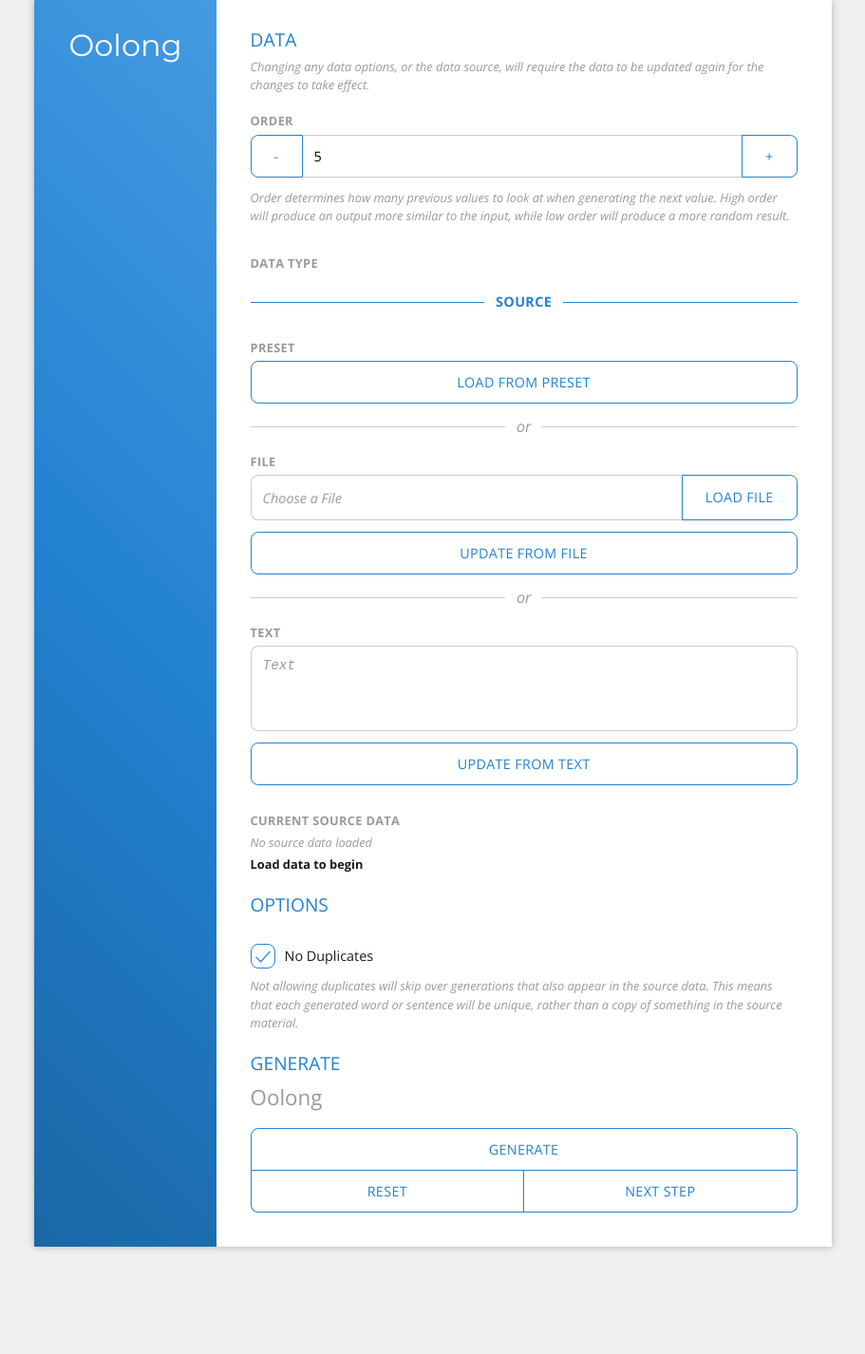
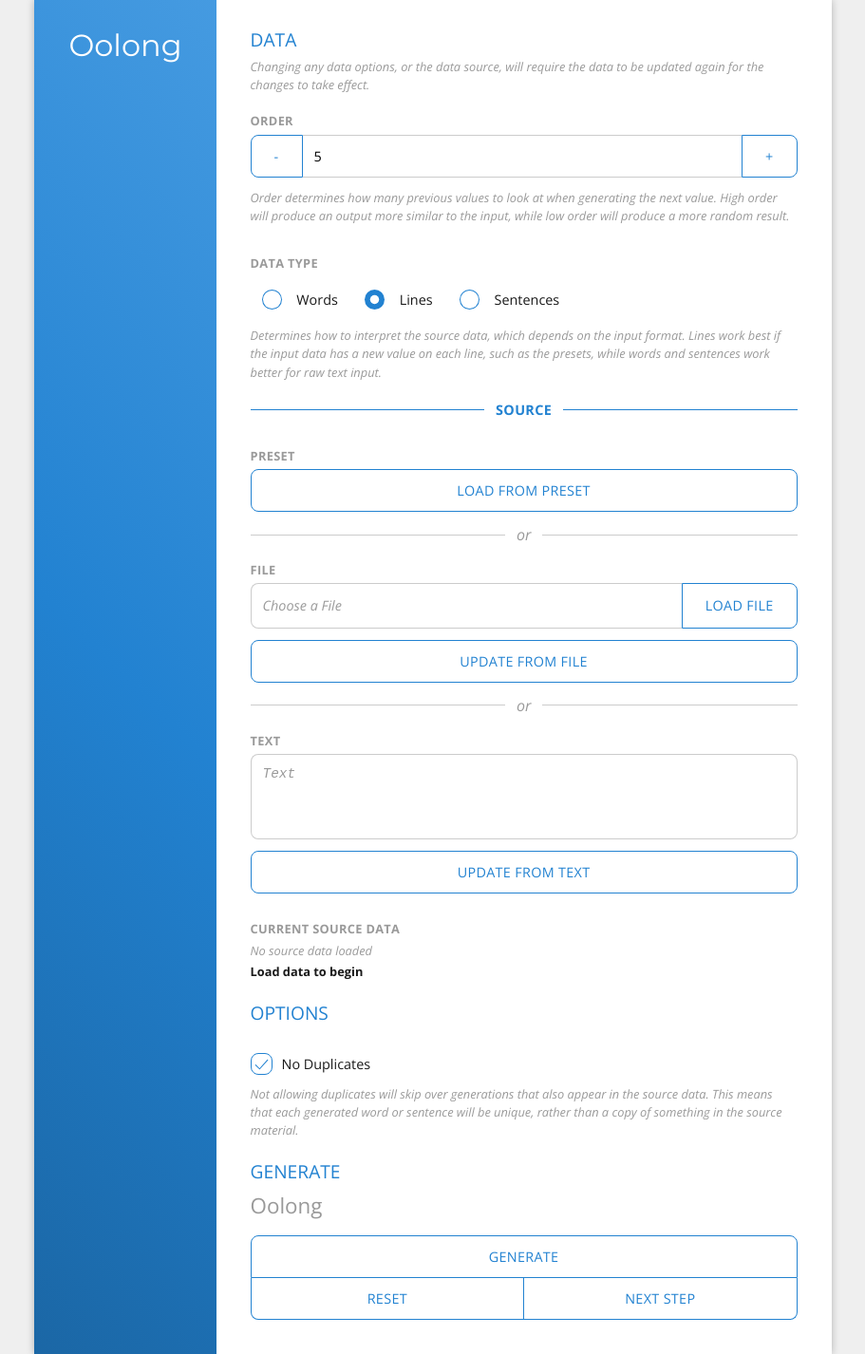
Before and after one commit to YtnomSnrub/oolong, a Jekyll site: the page built from index.html, in a window 1280 px wide. Shown: the whole page at 95% size, without its empty margins (184-1095 px from the left). Built offline with Jekyll 4.4.1, drawn with Linux system fonts in a browser that asks for light colours.

Commit message:
Added input type selection

```diff
--- a/_config.yml
+++ b/_config.yml
@@ -15,10 +15,7 @@
 # in the templates via {{ site.myvariable }}.
 title: Oolong
 email: jalaunder@gmail.com
-description: >- # this means to ignore newlines until next config key
-  A random word build using markov chains on a custom input.
 baseurl: "/oolong" # the subpath of your site
-url: "" # the base hostname & protocol for your site, e.g. http://example.com
 author: YtnomSnrub
 encoding: utf-8
 
--- /dev/null
+++ b/_includes/elements/checkbox.html
@@ -0,0 +1,11 @@
+<label class="checkbox" for="{{ include.id }}">
+    {%- if include.checked -%}
+    <input type="checkbox" name="{{ include.id }}" id="{{ include.id }}" checked>
+    {%- else -%}
+    <input type="checkbox" name="{{ include.id }}" id="{{ include.id }}">
+    {%- endif -%}
+    <svg width="20px" height="20px" viewBox="0 0 20 20">
+        <polyline points="4 11 8 15 16 6"></polyline>
+    </svg>
+    <span>{{ include.label }}</span>
+</label>
--- /dev/null
+++ b/_includes/elements/radio.html
@@ -0,0 +1,9 @@
+<label class="radio">
+    {%- if include.checked -%}
+    <input type="radio" name="{{ include.name }}" value="{{ include.value }}" checked>
+    {%- else -%}
+    <input type="radio" name="{{ include.name }}" value="{{ include.value }}">
+    {%- endif -%}
+    <div class="radio-inner"></div>
+    <span>{{ include.label }}</span>
+</label>
--- a/_layouts/oolong.html
+++ b/_layouts/oolong.html
@@ -31,10 +31,18 @@ layout: default
         </div>
 
         <div class="flex-vertical flex-container">
-            <label for="InputLoadDataType" class="heading-description">Data Type</label>
-            <div class="flex-horizontal">
+            <label for="InputLoadSplitType" class="heading-description">Data Type</label>
+            <div class="radio-group" id="InputLoadSplitType">
+                {%- include elements/radio.html name="inputloadsplittype" value="words" label="Words" -%}
+                {%- include elements/radio.html name="inputloadsplittype" value="lines" label="Lines" checked="true" -%}
+                {%- include elements/radio.html name="inputloadsplittype" value="sentences" label="Sentences" -%}
+            </div>
 
-            </div>
+            <p class="text-description">
+                Determines how to interpret the source data, which depends on the input format.
+                Lines work best if the input data has a new value on each line, such as the presets,
+                while words and sentences work better for raw text input.
+            </p>
         </div>
 
         <h3 class="text-ruled">Source</h3>
@@ -86,13 +94,8 @@ layout: default
         <h2>Options</h2>
 
         <div class="flex-vertical flex-container">
-            <label class="checkbox" for="OptionCheckboxSkipDuplicate">
-                <input type="checkbox" name="skipduplicate" id="OptionCheckboxSkipDuplicate" checked>
-                <svg width="20px" height="20px" viewBox="0 0 20 20">
-                    <polyline points="4 11 8 15 16 6"></polyline>
-                </svg>
-                <span>No Duplicates</span>
-            </label>
+            {%- include elements/checkbox.html id="OptionCheckboxSkipDuplicate" label="No Duplicates" checked="true" -%}
+
             <p class="text-description">
                 Not allowing duplicates will skip over generations that also appear in the source data.
                 This means that each generated word or sentence will be unique, rather than a copy of something in the
--- a/_sass/content/dialog.scss
+++ b/_sass/content/dialog.scss
@@ -64,7 +64,7 @@ $dialog-transition-time-out: 0.15s;
         border-radius: $border-radius;
         box-shadow: $shadow-dialog;
 
-        @media screen and (max-width: $page-breakpoint-full) {
+        @media screen and (max-width: $page-breakpoint-medium) {
             margin: $padding-medium;
         }
 
--- a/_sass/content/input.scss
+++ b/_sass/content/input.scss
@@ -11,10 +11,10 @@ button,
 textarea,
 label.button,
 label.checkbox,
+label.radio,
 input[type="file"] + label {
     position: relative;
 
-    display: block;
     overflow: hidden;
 
     box-sizing: border-box;
@@ -91,7 +91,8 @@ textarea {
 }
 
 input[type="file"],
-input[type="checkbox"] {
+input[type="checkbox"],
+input[type="radio"] {
     display: block;
 
     width: 0;
@@ -153,7 +154,7 @@ input[type="file"] + label {
     }
 }
 
-$checkbox-size: 1.5rem;
+$checkbox-size: 21px;
 
 label.checkbox {
     padding-left: calc(#{$checkbox-size} + #{$padding-small});
@@ -243,3 +244,100 @@ label.checkbox {
         }
     }
 }
+
+.radio-group {
+    @media screen and (max-width: $page-breakpoint-medium) {
+        padding-bottom: $padding-gap;
+    }
+}
+
+label.radio {
+    display: inline-block;
+
+    width: auto;
+
+    cursor: pointer;
+
+    @media screen and (max-width: $page-breakpoint-medium) {
+        display: block;
+    }
+
+    span,
+    .radio-inner {
+        display: inline-block;
+
+        vertical-align: middle;
+    }
+
+    span {
+        padding-left: $padding-small;
+
+        transition: color 0.1s ease-in-out;
+
+        color: $text-color;
+    }
+
+    .radio-inner {
+        position: relative;
+
+        width: $checkbox-size;
+        height: $checkbox-size;
+
+        border: none;
+        border-radius: $checkbox-size;
+        background-color: $accent-color;
+
+        &::before {
+            position: absolute;
+            left: $border-width;
+            right: $border-width;
+            top: $border-width;
+            bottom: $border-width;
+
+            margin: auto;
+
+            content: "";
+            transition: transform 0.1s ease-in-out;
+            transform: scale(1);
+
+            border: none;
+            border-radius: $checkbox-size;
+            background-color: $foreground-color;
+        }
+    }
+
+    &:hover {
+        .radio-inner::before {
+            transform: scale(0.8);
+        }
+    }
+
+    &:focus,
+    &:active {
+        .radio-inner + span {
+            color: $accent-color;
+        }
+    }
+
+    &:active {
+        .radio-inner::before {
+            transform: scale(1);
+        }
+    }
+
+    input[type="radio"] {
+        &:checked {
+            & + .radio-inner {
+                &::before {
+                    transform: scale(0.5);
+                }
+            }
+        }
+
+        &:focus {
+            & + .radio-inner + span {
+                color: $accent-color;
+            }
+        }
+    }
+}
--- a/_sass/main.scss
+++ b/_sass/main.scss
@@ -21,9 +21,11 @@ $padding-medium: 24px !default;
 $padding-small: 12px !default;
 $padding-gap: 4px !default;
 // Breakpoints
-$page-breakpoint-horizontal: 64rem !default;
-$page-breakpoint-full: 48rem !default;
+$page-breakpoint-large: 64rem !default;
+$page-breakpoint-medium: 48rem !default;
 $page-breakpoint-small: 24rem !default;
+$page-breakpoint-vertical: $page-breakpoint-large !default;
+$page-breakpoint-full: $page-breakpoint-medium !default;
 // Border
 $border-width: 1px !default;
 $border-radius: 0.5rem !default;
--- a/assets/js/chainBaker.js
+++ b/assets/js/chainBaker.js
@@ -5,20 +5,22 @@ const chainBaker = {
         // Add words to chain
         let symbols = [];
         if (options.splitType === "sentences") {
-            // Split on lines
+            // Split on sentences
             content.split(/[\\.!?]/).forEach(function (sentence) {
                 let sentenceWords = sentence.match(/\b(\w+)\b/g);
                 if (sentenceWords !== null) {
                     symbols.push(sentenceWords);
-                    console.log(sentenceWords);
                 }
             });
         } else if (options.splitType === "lines") {
             // Split on lines
             symbols = content.split(/\r?\n/);
-        } else {
+        } else if (options.splitType === "words") {
             // Split on words
             symbols = content.match(/\b(\w+)\b/g);
+        } else {
+            // Give an error
+            throw new Error("splitType must be 'sentences', 'lines', or 'words'.");
         }
 
         let sourceContent = {};
@@ -27,7 +29,11 @@ const chainBaker = {
             // Add word to chain
             chainSet.addSymbols(word);
             // Add word to source
-            sourceContent[word] = true;
+            if (Array.isArray(word)) {
+                sourceContent[word.join(options.joinString)] = true;
+            } else {
+                sourceContent[word] = true;
+            }
         });
 
         // Bake the chain
--- a/assets/js/chainGenerator.js
+++ b/assets/js/chainGenerator.js
@@ -1,10 +1,11 @@
 const chainGenerator = {
     generateNewChain: function (bakedChain, sourceContent, options) {
+        // Find the join string
         let newContent = null;
         // Generate a new chain
         let generationAttempts = 0;
         while (newContent === null) {
-            newContent = bakedChain.generateNewChain().join("");
+            newContent = bakedChain.generateNewChain().join(options.joinString);
             // Check source content
             if (options.skipDuplicates) {
                 if (newContent in sourceContent) {
--- a/assets/js/oolong.js
+++ b/assets/js/oolong.js
@@ -36,15 +36,36 @@
         inputOrder.value = orderValue;
         // Update status
         setTextContent(textCurrentStatus, "Source data out of date", "text-error");
-    })
+    });
+
+    // Setup input type options
+    let inputSplitTypeRadios = document.getElementsByName("inputloadsplittype");
+    for (let inputTypeIndex = 0; inputTypeIndex < inputSplitTypeRadios.length; ++inputTypeIndex) {
+        let inputSplitTypeRadio = inputSplitTypeRadios[inputTypeIndex];
+        inputSplitTypeRadio.addEventListener("change", function () {
+            // Update status
+            setTextContent(textCurrentStatus, "Source data out of date", "text-error");
+        });
+    }
 
     // Setup chain options
     let optionSkipDuplicates = document.getElementById("OptionCheckboxSkipDuplicate");
     function getChainOptions() {
+        // Find the input split type
+        let inputSplitType = null;
+        for (let i = 0, length = inputSplitTypeRadios.length; i < length; i++) {
+            // Check the radio
+            if (inputSplitTypeRadios[i].checked) {
+                inputSplitType = inputSplitTypeRadios[i].value;
+                break;
+            }
+        }
+
         return {
             order: parseInt(inputOrder.value),
             skipDuplicates: optionSkipDuplicates.checked,
-            splitType: "lines"
+            joinString: inputSplitType === "sentences" ? " " : "",
+            splitType: inputSplitType
         }
     }
 
@@ -321,6 +342,7 @@
             generateSetFinished(true);
             setTextContent(textGeneratedWord, "No loaded data", "text-error");
         } else {
+            let options = getChainOptions();
             // Get content
             let content = textGeneratedWord.innerHTML;
             if (textGeneratedWord.classList.contains("text-error") ||
@@ -328,8 +350,9 @@
                 content = "";
             }
 
-            let key = bakedChain.getKeyForSymbols(content.split(""), false);
-            textKey.innerHTML = key.join("");
+            let contentSplit = content.length > 0 ? content.split(options.joinString) : [];
+            let key = bakedChain.getKeyForSymbols(contentSplit, false);
+            textKey.innerHTML = key.join(options.joinString);
             // Handle next possibilities
             let keyValues = bakedChain.getPossibilitiesForSymbols(key);
             let values = [];
@@ -348,7 +371,11 @@
             // Generate next symbol
             let nextSymbol = bakedChain.generateNextSymbol(key);
             if (nextSymbol !== SYMBOL_END) {
-                setTextContent(textGeneratedWord, content + nextSymbol);
+                if (content.length > 0) {
+                    setTextContent(textGeneratedWord, content + options.joinString + nextSymbol);
+                } else {
+                    setTextContent(textGeneratedWord, nextSymbol);
+                }
             } else {
                 generateSetFinished(true);
             }
```
Also changed, not shown: _sass/content/layout.scss (+5 -5 lines), jsconfig.json (added, +8 -0 lines).
